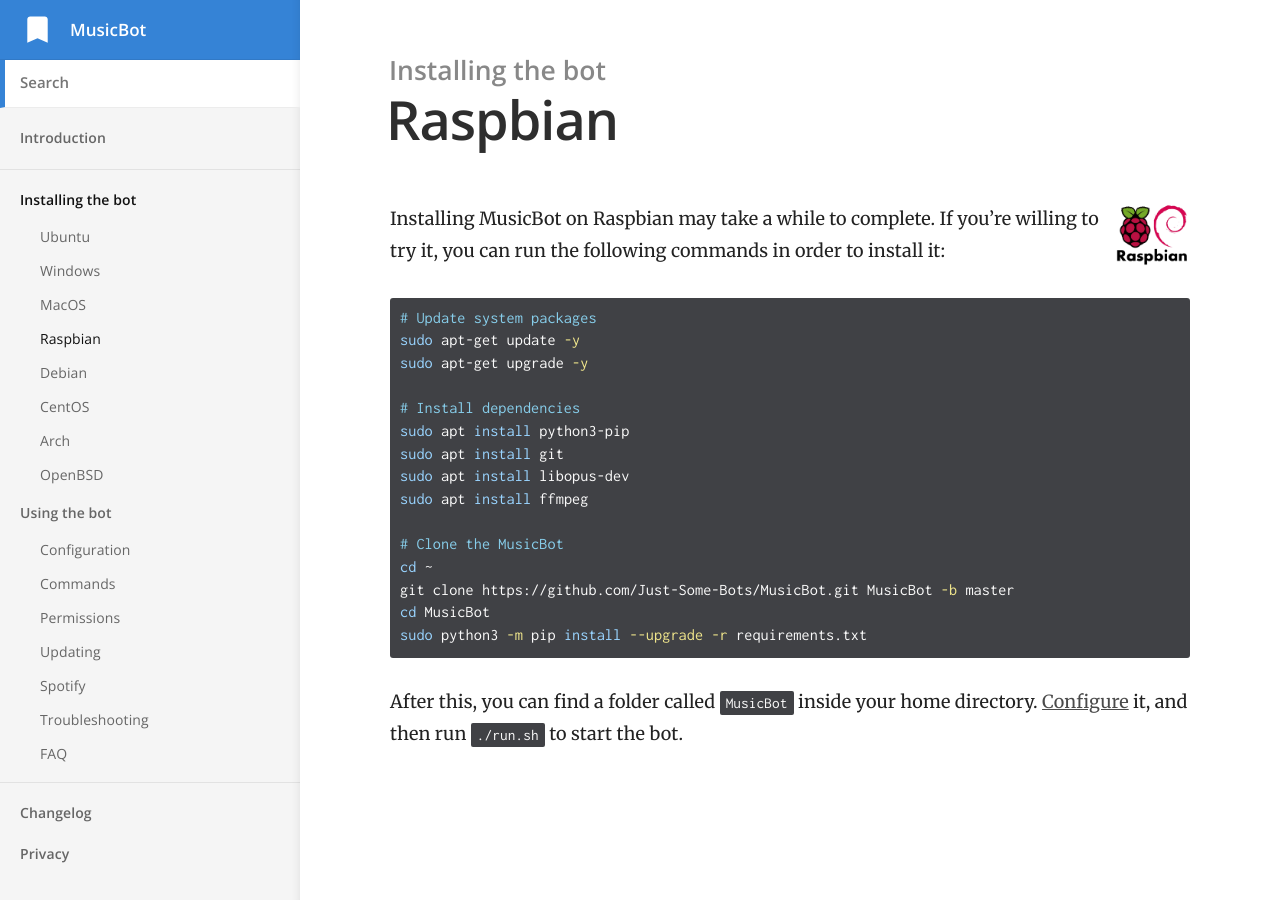
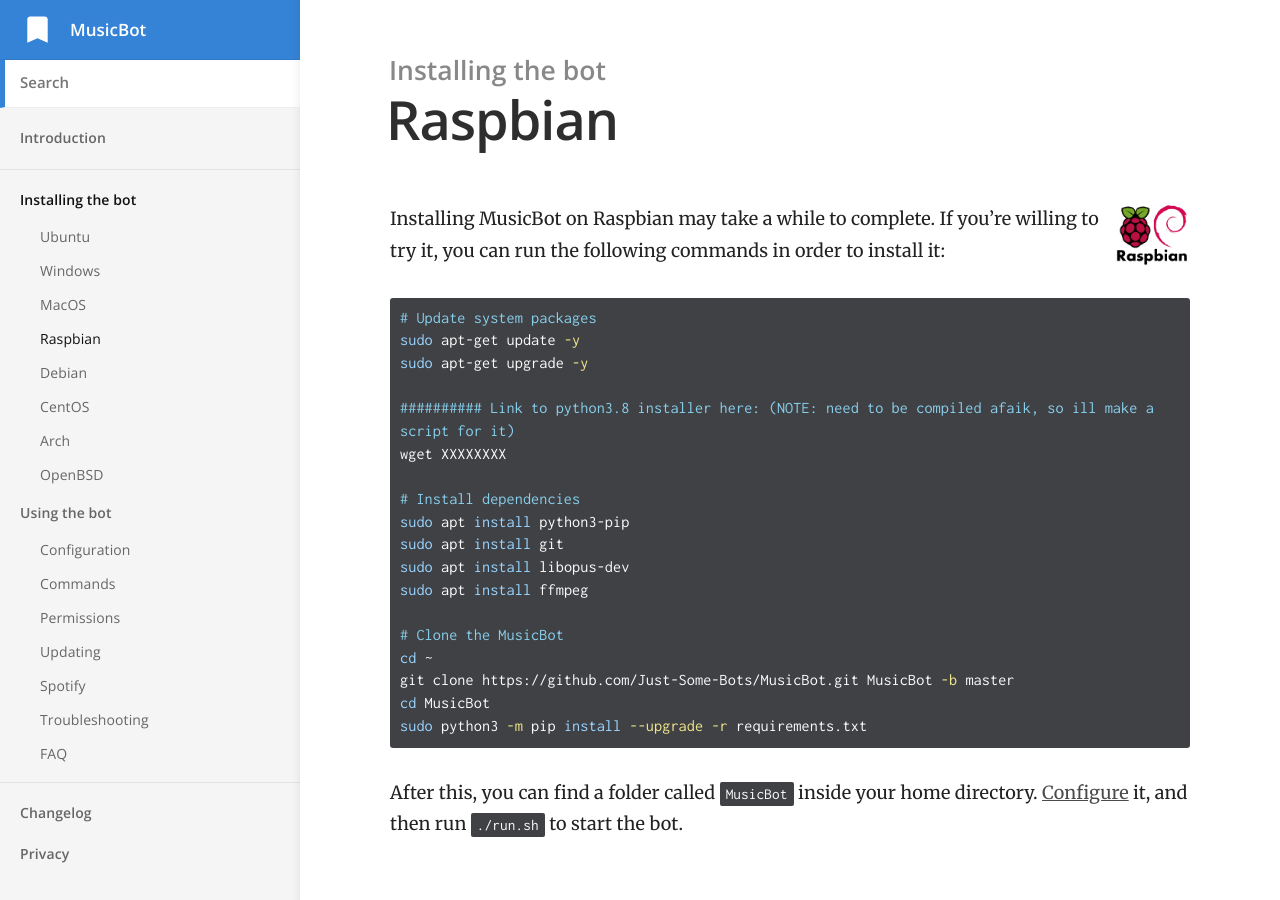
Before and after one commit to Just-Some-Bots/MusicBot, a Jekyll site: the page built from _docs/installing/raspbian.md, in a window 1280 px wide. Built offline with Jekyll 4.4.1, drawn with Linux system fonts in a browser that asks for light colours.

Commit message:
Update raspbian.md
need to make:
- python 3.8 installer script

```diff
--- a/_docs/installing/raspbian.md
+++ b/_docs/installing/raspbian.md
@@ -14,6 +14,9 @@ If you're willing to try it, you can run the following commands in order to inst
 sudo apt-get update -y
 sudo apt-get upgrade -y
 
+########## Link to python3.8 installer here: (NOTE: need to be compiled afaik, so ill make a script for it)
+wget XXXXXXXX
+
 # Install dependencies
 sudo apt install python3-pip
 sudo apt install git
```
